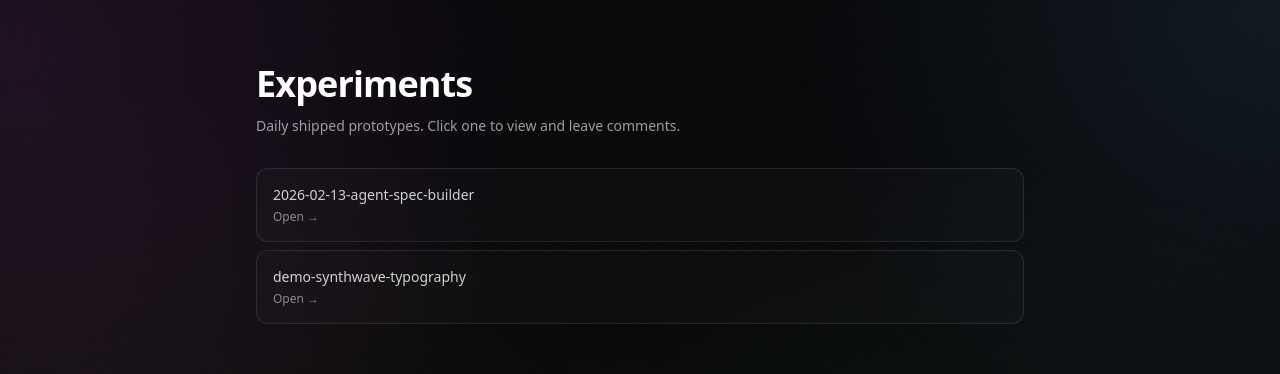
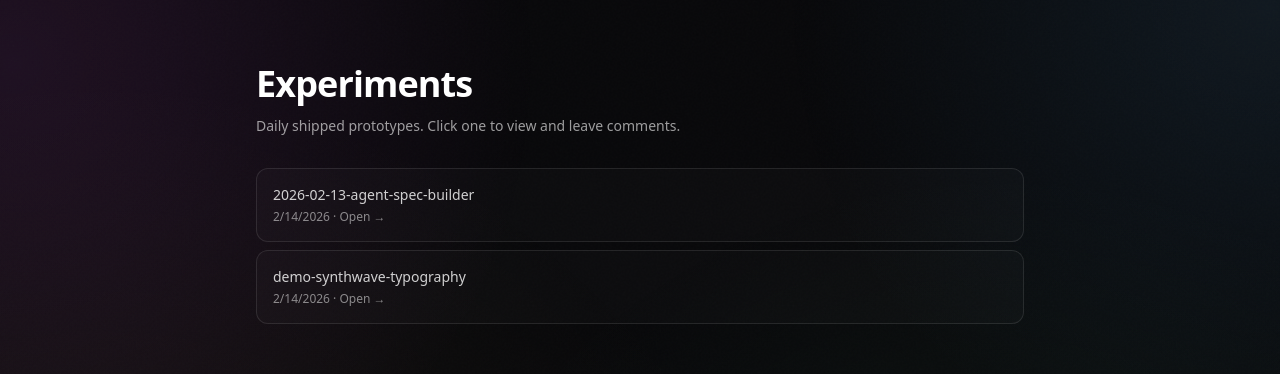
Before and after one commit to neill-k/experiments, a Next.js app: page / in a window 1280 px wide. Shown: the top 374 px of the page. Built offline with nearby package versions, Linux system fonts and the light colour scheme; no server answers; the database is empty.

Commit message:
Load experiments dynamically from database on home page

```diff
--- a/src/app/page.tsx
+++ b/src/app/page.tsx
@@ -1,7 +1,38 @@
+'use client'
+
 import Link from 'next/link'
+import { useEffect, useState } from 'react'
+import { getSupabase } from '@/lib/supabase/client'
+
+type Experiment = {
+  slug: string
+  created_at: string
+}
 
 export default function Home() {
-  const examples = ['2026-02-13-agent-spec-builder', 'demo-synthwave-typography']
+  const [experiments, setExperiments] = useState<Experiment[]>([])
+  const [loading, setLoading] = useState(true)
+
+  useEffect(() => {
+    async function loadExperiments() {
+      const { data } = await getSupabase()
+        .from('experiments')
+        .select('slug, created_at')
+        .order('created_at', { ascending: false })
+        .limit(20)
+      setExperiments(data ?? [])
+      setLoading(false)
+    }
+    loadExperiments()
+  }, [])
+
+  const examples = experiments.length > 0
+    ? experiments
+    : [
+        { slug: '2026-02-13-agent-spec-builder', created_at: new Date().toISOString() },
+        { slug: 'demo-synthwave-typography', created_at: new Date().toISOString() }
+      ]
+
   return (
     <main className="min-h-dvh px-6 py-16">
       <div className="mx-auto w-full max-w-3xl">
@@ -9,18 +40,23 @@ export default function Home() {
         <p className="mt-3 text-sm text-white/60">
           Daily shipped prototypes. Click one to view and leave comments.
         </p>
+
+        {loading ? (
+          <div className="mt-8 text-sm text-white/50">Loading experiments...</div>
+        ) : (
           <div className="mt-8 space-y-2">
-          {examples.map((slug) => (
+            {examples.map((exp) => (
               <Link
-              key={slug}
-              href={`/e/${slug}`}
+                key={exp.slug}
+                href={`/e/${exp.slug}`}
                 className="block rounded-xl border border-white/10 bg-white/[0.02] p-4 text-white/80 hover:border-white/20"
               >
-              <div className="text-sm font-medium">{slug}</div>
-              <div className="mt-1 text-xs text-white/50">Open →</div>
+                <div className="text-sm font-medium">{exp.slug}</div>
+                <div className="mt-1 text-xs text-white/50">{new Date(exp.created_at).toLocaleDateString()} · Open →</div>
               </Link>
             ))}
           </div>
+        )}
       </div>
     </main>
   )
```
Lines whose indentation alone changed are shown as unchanged.
